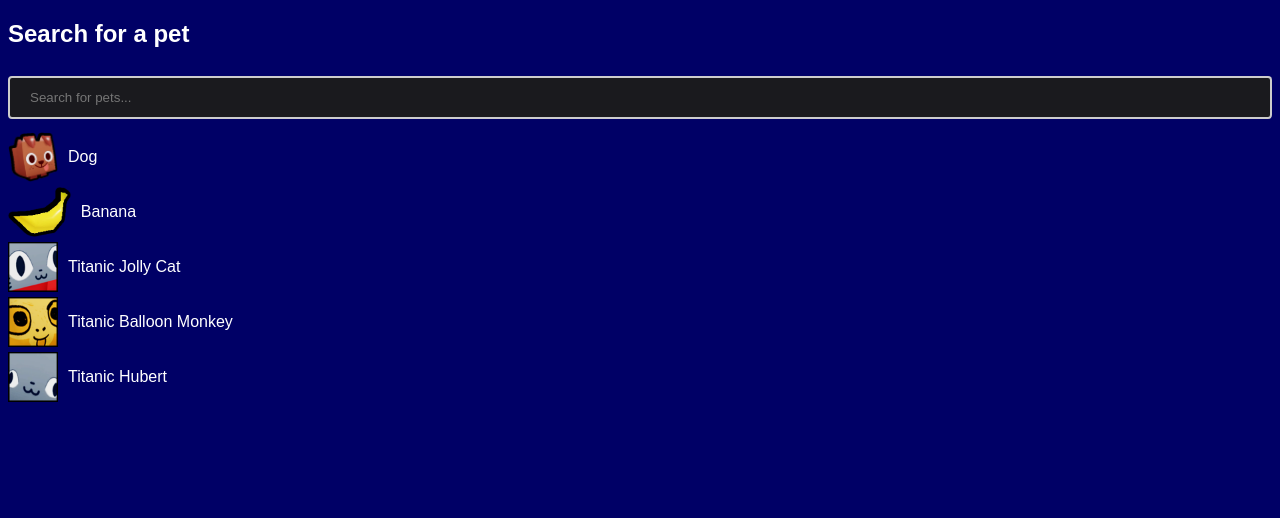
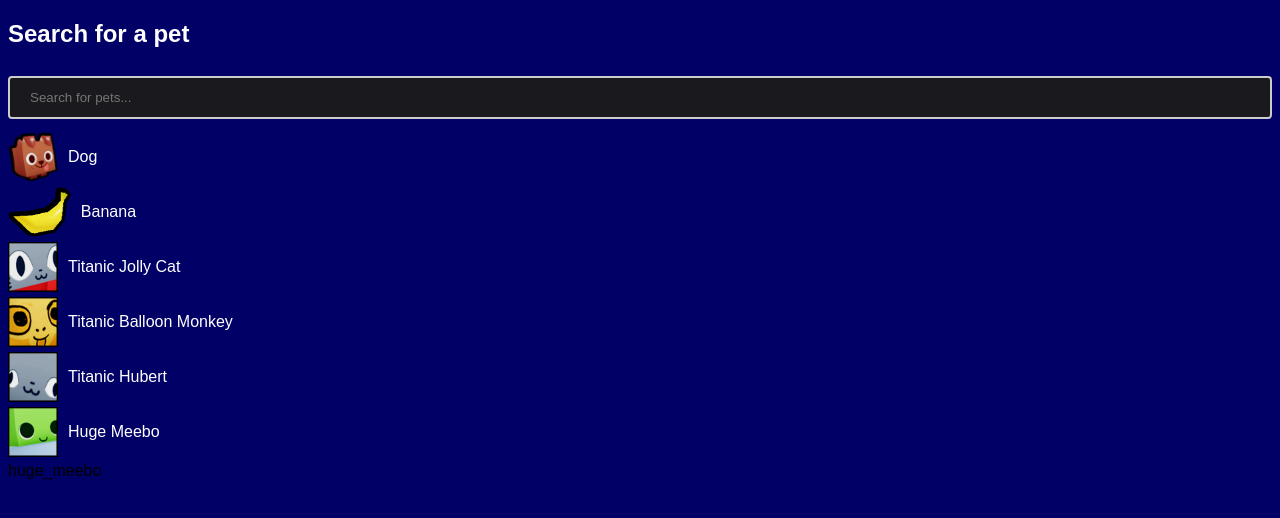
Before and after one commit to psxvalues/psxvalues.github.io, a plain HTML site: page index.html in a window 1280 px wide. Drawn offline with Linux system fonts and the light colour scheme.

Commit message:
Update index.html

```diff
--- a/index.html
+++ b/index.html
@@ -15,7 +15,9 @@
       <li><a href="titanic_jolly_cat"><img src="titanic_jolly_cat.png" alt="Titanic Jolly Cat"><span>Titanic Jolly Cat</span></a></li>
       <li><a href="Titanic_Balloon_Monkey"><img src="Titanic_Balloon_Monkey.png" alt="Titanic Balloon Monkey"><span>Titanic Balloon Monkey</span></a></li>
       <li><a href="titanic_hubert"><img src="titanic_hubert.png" alt="Titanic Hubert"><span>Titanic Hubert</span></a></li>
+      <li><a href="huge_meebo"><img src="huge_meebo.png" alt="Huge Meebo"><span>Huge Meebo</span></a></li>
     </ul>
     <script src="filter.js"></script>
   </body>
 </html>
+huge_meebo
```
